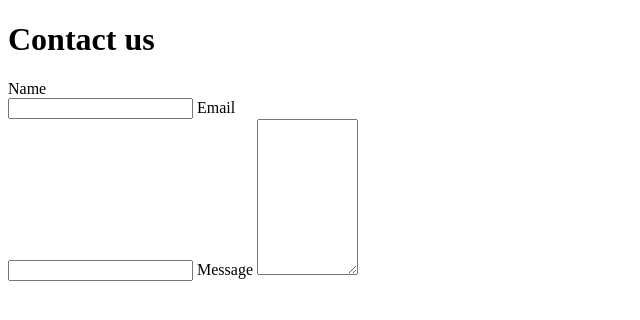
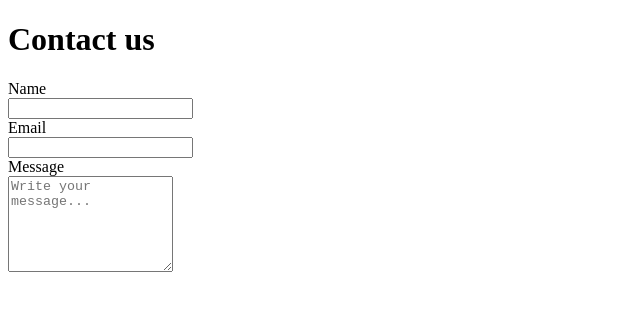
Before and after one commit to Remmaabde/Conatct-us, a plain HTML site: page index.html in a window 1280 px wide. Shown: the whole page, without its empty margins (0-640 px from the left). Drawn offline with Linux system fonts and the light colour scheme.

Commit message:
Modified html section

```diff
--- a/index.html
+++ b/index.html
@@ -9,12 +9,14 @@
 <body>
     <div class="container">
         <h1>Contact us</h1>
+        <div class="elements">
         <label for="name">Name</label> <br>
-        <input type="text" name="" id="name">
+        <input type="text" name="" id="name"> <br>
         <label for="Email">Email</label> <br>
-        <input type="email">
-        <label for="message">Message</label>
-        <textarea rows="10" cols="10"></textarea>
+        <input type="email"> <br>
+        <label for="message">Message</label> <br>
+      <textarea id="message" rows="6" cols="18" placeholder="Write your message..."></textarea>
+    </div>
 
     </div>
 </body>
```
